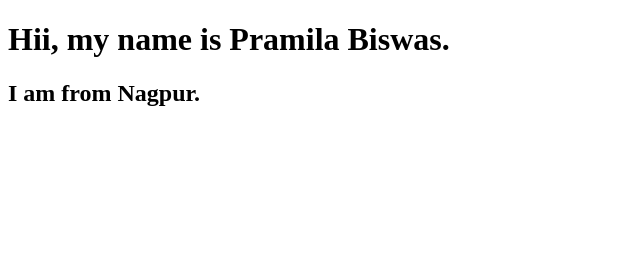
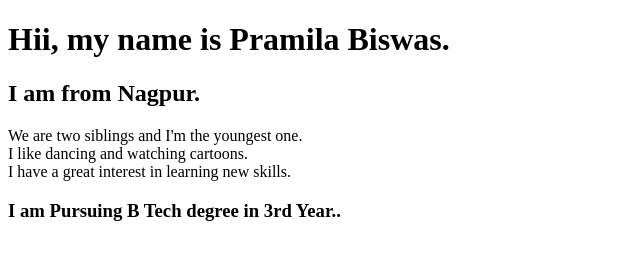
Before and after one commit to pramilabiswas216/my-file, a plain HTML site: page index.html in a window 1280 px wide. Shown: the whole page, without its empty margins (0-640 px from the left). Drawn offline with Linux system fonts and the light colour scheme.

Commit message:
implement of index file

```diff
--- a/index.html
+++ b/index.html
@@ -8,5 +8,8 @@
 <body>
     <h1>Hii, my name is Pramila Biswas.</h1>
      <h2>I am from Nagpur.</h2>
+     <p>We are two siblings and I'm the youngest one.<br/>I like dancing and watching cartoons.<br/>I have a great interest in learning new skills.</p>
+     <h3>I am Pursuing B Tech degree in 3rd Year..</h3>
+
 </body>
 </html>
```
